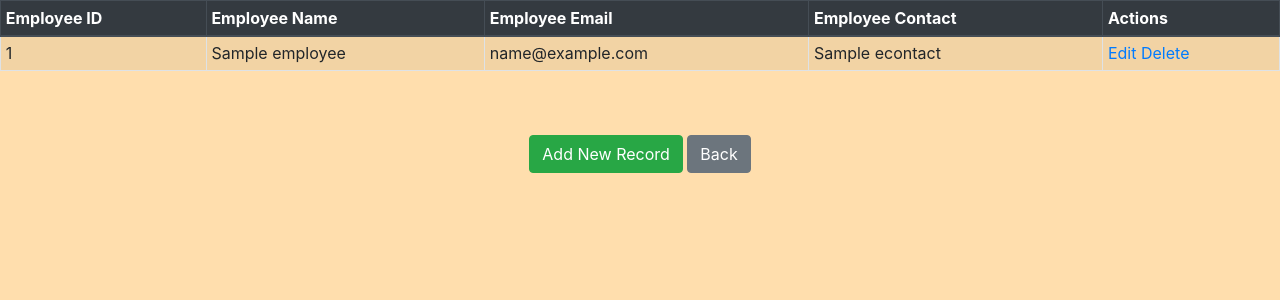
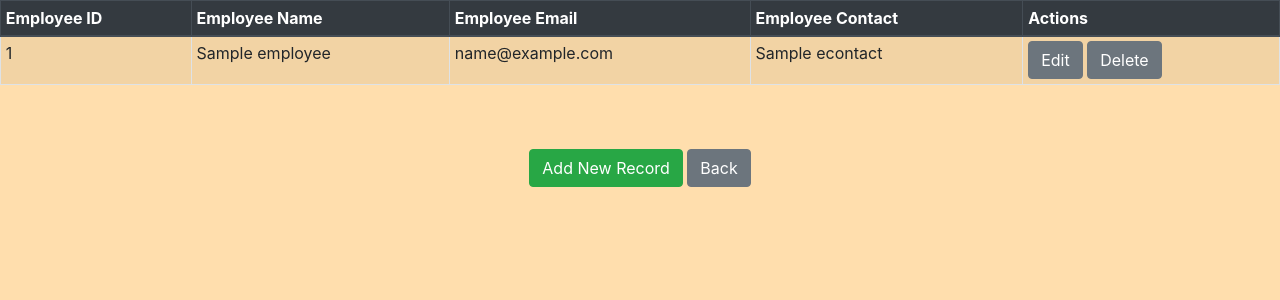
Before and after one commit to amrit1207/crud, a Django app: template employee/templates/show.html in a window 1280 px wide. Shown: the top 300 px of the page. Run offline with Django 3.2, Linux system fonts and the light colour scheme; the template is opened without the code that fills it: most values are stand-ins (such as "Sample title", 1, 10 or a date in 2020); some libraries are stand-ins or nearby versions.

Commit message:
final updations

```diff
--- a/employee/templates/show.html
+++ b/employee/templates/show.html
@@ -27,8 +27,8 @@
         <td>{{ employee.eemail }}</td>
         <td>{{ employee.econtact }}</td>
         <td>
-            <a href="/edit/{{ employee.id }}"><span class="glyphicon glyphicon-pencil" >Edit</span></a>
-            <a href="/delete/{{ employee.id }}">Delete</a>
+            <a href="/edit/{{ employee.id }}" class="btn btn-secondary">Edit</a>
+            <a href="/delete/{{ employee.id }}" class="btn btn-secondary">Delete</a>
         </td>
     </tr>
 {% endfor %}
```
